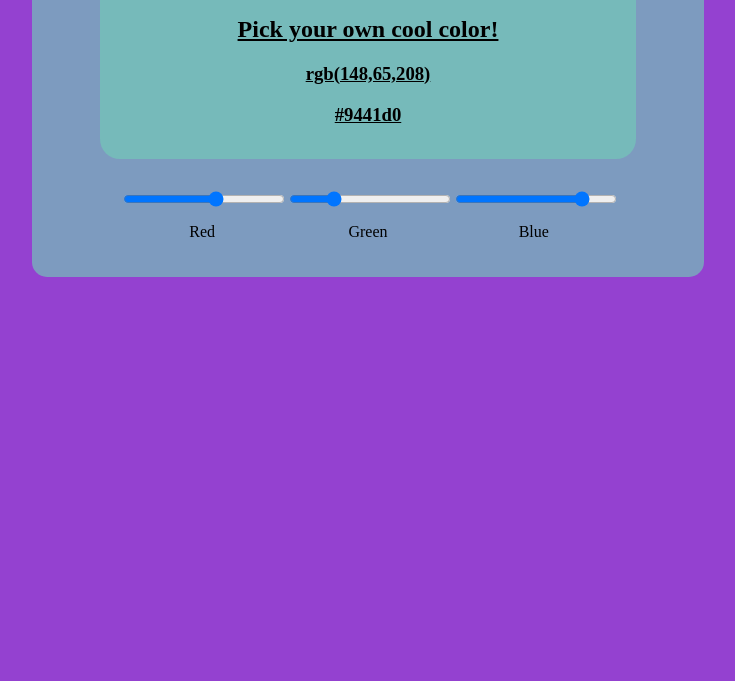
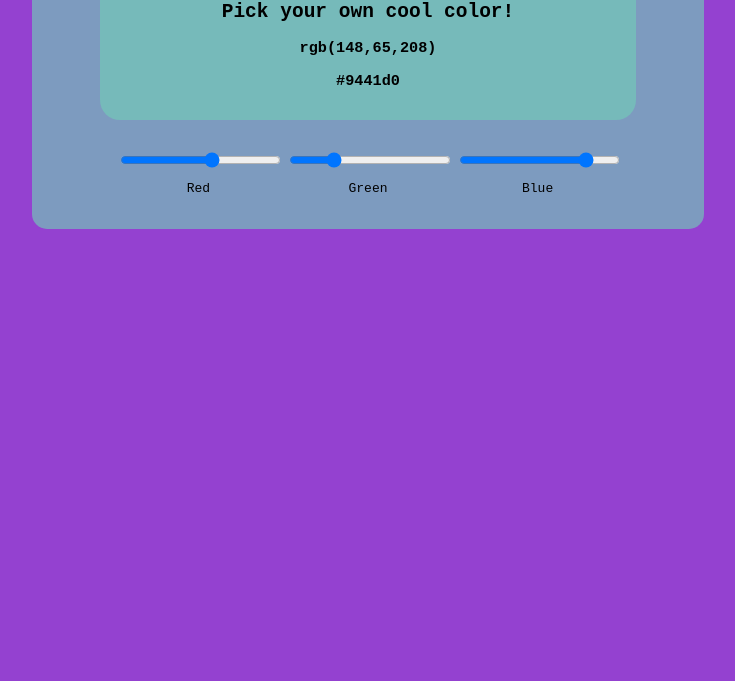
Before and after one commit to rad-ian/COOlerPicker, a plain HTML site: page index.html in a window 1280 px wide. Shown: the part 119-800 px from the top of the page, without its empty margins (272-1007 px from the left). Drawn offline with Linux system fonts and the light colour scheme.

Commit message:
Update main.css

```diff
--- a/main.css
+++ b/main.css
@@ -1,3 +1,8 @@
+*:not(h3) {
+    user-select: none;
+    font-family: monospace;
+}
+
 body {
     background-color: rgb(148, 65, 208);
 }
@@ -9,7 +14,6 @@ body {
     padding: 15px;
     margin-bottom: 30px;
     border-radius: 20px;
-    text-decoration: underline;
     background-color: #6fd8b57f;
 }
 
```
